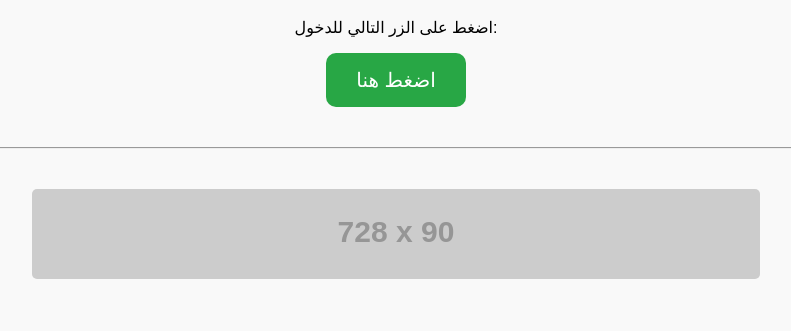
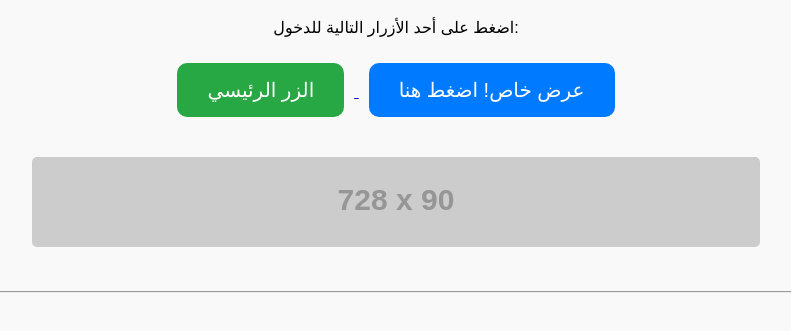
Before and after one commit to 1122mohnd/ALAgbare, a plain HTML site: page index.html in a window 1280 px wide. Shown: the part 91-422 px from the top of the page, without its empty margins (244-1035 px from the left). Drawn offline with Linux system fonts and the light colour scheme; placeholder pictures from the web are drawn by us.

Commit message:
Update index.html
545

```diff
--- a/index.html
+++ b/index.html
@@ -7,40 +7,43 @@
 <body style="text-align: center; margin-top: 50px; font-family: Arial; background-color: #f9f9f9;">
 
   <h1>مرحباً بك في موقعي!</h1>
-  <p>اضغط على الزر التالي للدخول:</p>
+  <p>اضغط على أحد الأزرار التالية للدخول:</p>
 
+  <!-- الزر الرئيسي -->
   <a href="https://www.profitableratecpm.com/pjuh0xfn?key=ef3fcc5db470941fdb39fb032f62aecc" target="_blank">
-    <button style="padding: 15px 30px; font-size: 20px; background-color: #28a745; color: white; border: none; border-radius: 10px; cursor: pointer;">
-      اضغط هنا
+    <button style="padding: 15px 30px; font-size: 20px; background-color: #28a745; color: white; border: none; border-radius: 10px; cursor: pointer; margin: 10px;">
+      الزر الرئيسي
     </button>
+  </a>
+
+  <!-- الزر الجديد المطلوب - واضح وضاهر -->
+  <a href="https://www.profitableratecpm.com/t1injka4w2?key=0720b66cf172847154b1197e888e9b7a" target="_blank">
+    <button style="padding: 15px 30px; font-size: 20px; background-color: #007bff; color: white; border: none; border-radius: 10px; cursor: pointer; margin: 10px;">
+      عرض خاص! اضغط هنا
+    </button>
+  </a>
+
+  <!-- الرابط الإعلاني الجديد الأول -->
+  <a href="https://www.profitableratecpm.com/phfc7r7w?key=ef1b8109053ea084b78f9cd976681fb1" target="_blank" style="display: block; margin: 30px auto;">
+    <img src="https://via.placeholder.com/728x90" alt="إعلان" style="max-width: 100%; border-radius: 5px;">
   </a>
 
   <!-- فاصل -->
   <hr style="margin: 40px auto; width: 80%;">
 
-  <!-- الرابط الإعلاني الجديد الذي طلبته -->
-  <a href="https://www.profitableratecpm.com/phfc7r7w?key=ef1b8109053ea084b78f9cd976681fb1" target="_blank" style="display: block; margin: 20px auto;">
-    <img src="https://via.placeholder.com/728x90" alt="إعلان" style="max-width: 100%; border-radius: 5px;">
-  </a>
-
-  <!-- إعلان رئيسي مكرر (جديد) -->
+  <!-- بقية الإعلانات -->
   <script async="async" data-cfasync="false" src="//pl26866302.profitableratecpm.com/8876c00e29924e30d8e1bf976a8048e0/invoke.js"></script>
   <div id="container-8876c00e29924e30d8e1bf976a8048e0" style="margin-bottom: 30px;"></div>
 
-  <!-- الإعلان الأول الجديد -->
   <script type='text/javascript' src='//pl26722555.profitableratecpm.com/10/c3/72/10c372ccca80d9d06de5dc795bf94413.js'></script>
 
-  <!-- إعلان جديد مكرر -->
   <script async="async" data-cfasync="false" src="//pl26866302.profitableratecpm.com/8876c00e29924e30d8e1bf976a8048e0/invoke.js"></script>
   <div id="container-8876c00e29924e30d8e1bf976a8048e0" style="margin-top: 30px;"></div>
 
-  <!-- الإعلان الثاني الجديد -->
   <script type='text/javascript' src='//pl26728417.profitableratecpm.com/3d/bf/f6/3dbff6bba164722e849d3cecc7d5fbf9.js'></script>
 
-  <!-- رابط Profitableratecpm الإضافي -->
   <a href="https://www.profitableratecpm.com/kaywa9i0uw?key=8b34343eccf2f5cbb23e829604593111" style="display:none;"></a>
 
-  <!-- الإعلان القديم -->
   <script type="text/javascript">
     atOptions = {
       'key' : '3552de76a466885dde40bf660a3a159a',
@@ -52,7 +55,6 @@
   </script>
   <script type="text/javascript" src="//www.highperformanceformat.com/3552de76a466885dde40bf660a3a159a/invoke.js"></script>
 
-  <!-- إعلان مكرر آخر (لزيادة الأرباح) -->
   <script async="async" data-cfasync="false" src="//pl26866302.profitableratecpm.com/8876c00e29924e30d8e1bf976a8048e0/invoke.js"></script>
   <div id="container-8876c00e29924e30d8e1bf976a8048e0" style="margin-top: 30px;"></div>
 
```
